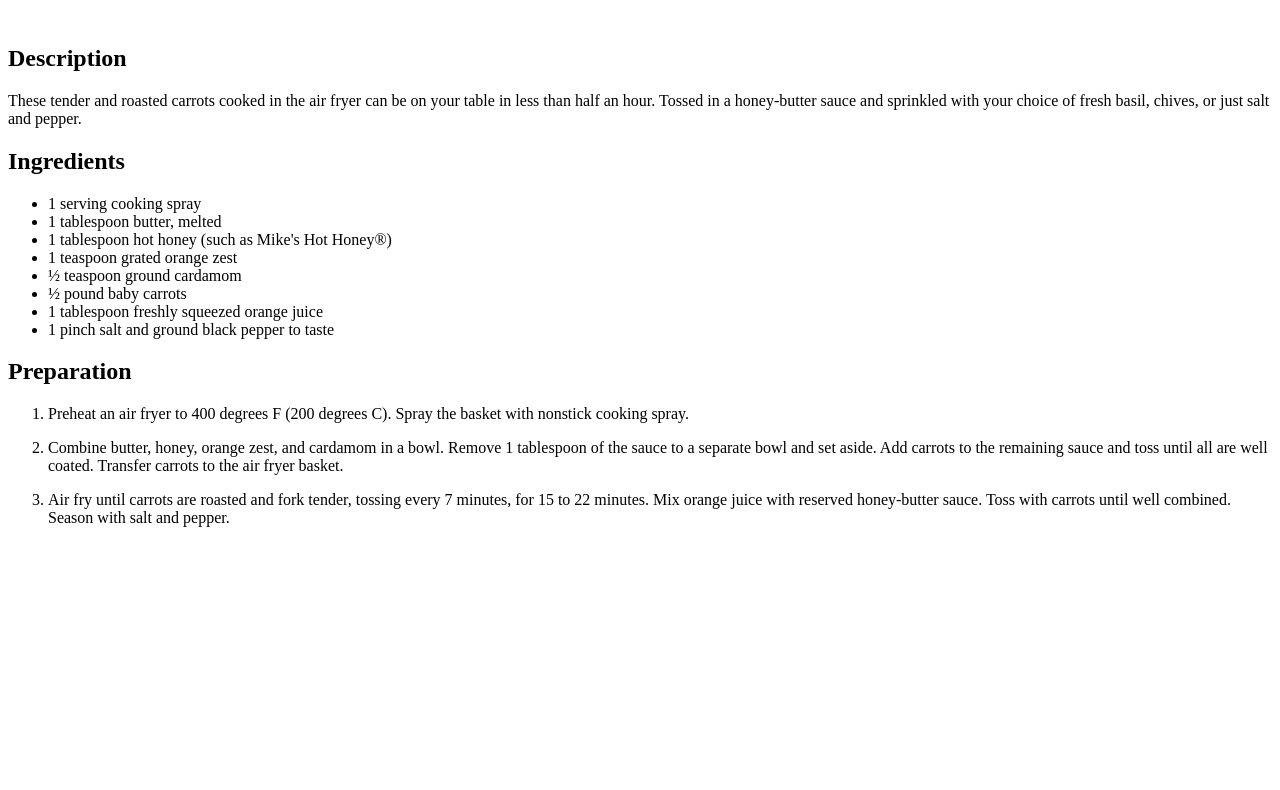
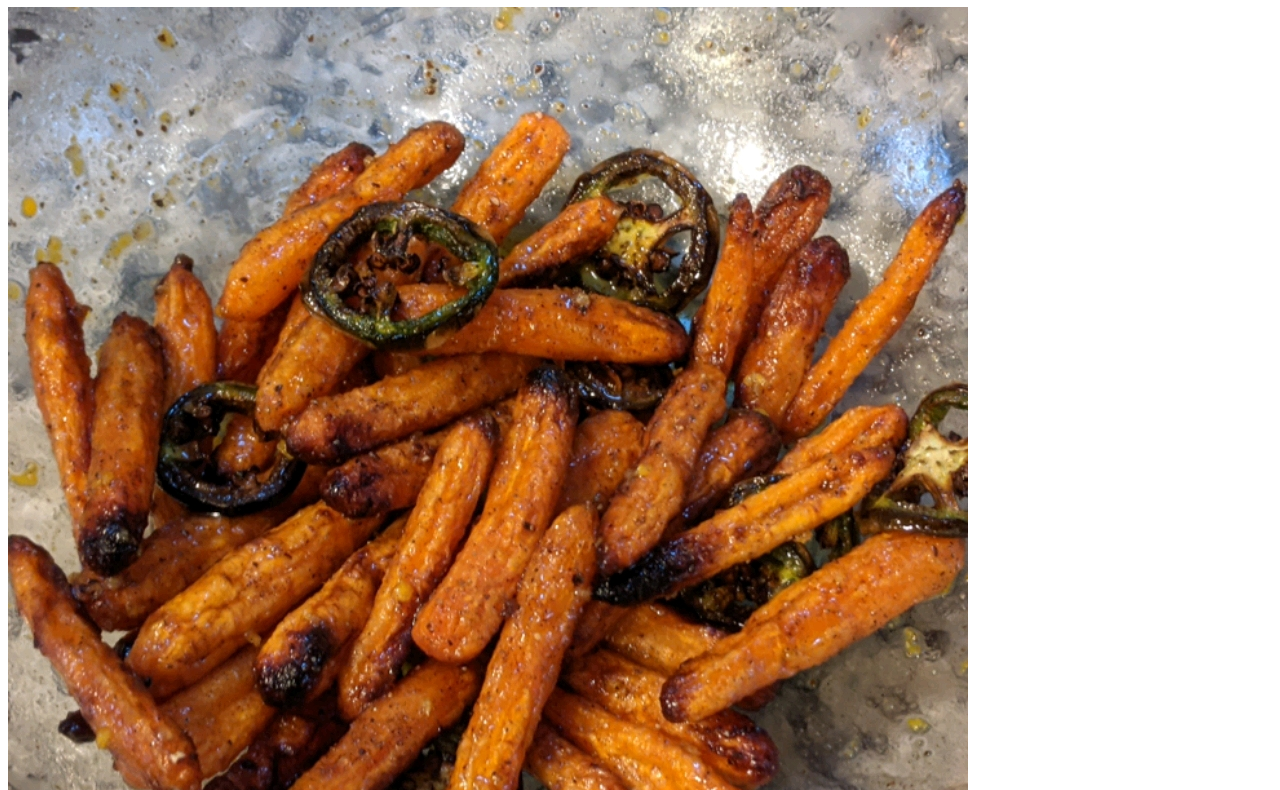
Before and after one commit to Aitbytes/odin-recipes, a plain HTML site: page roasted_carrots.html in a window 1280 px wide. Shown: the part 73-863 px from the top of the page. Before the commit the page ends 800 px from the top, so only its background shows below. Drawn offline with Linux system fonts and the light colour scheme.

Commit message:
Change href to src for image link

```diff
--- a/roasted_carrots.html
+++ b/roasted_carrots.html
@@ -8,7 +8,8 @@
         <h1>
             Roasted carrots
         </h1>
-        <img href="./images/roasted_carrots.jpg">
+        <img src="./images/roasted_carrots.jpg">
+
         <h2>Description</h2>
         <p>
             These tender and roasted carrots cooked in the air fryer can be on your table in less than half an hour. Tossed in a honey-butter sauce and sprinkled with your choice of fresh basil, chives, or just salt and pepper.
```
